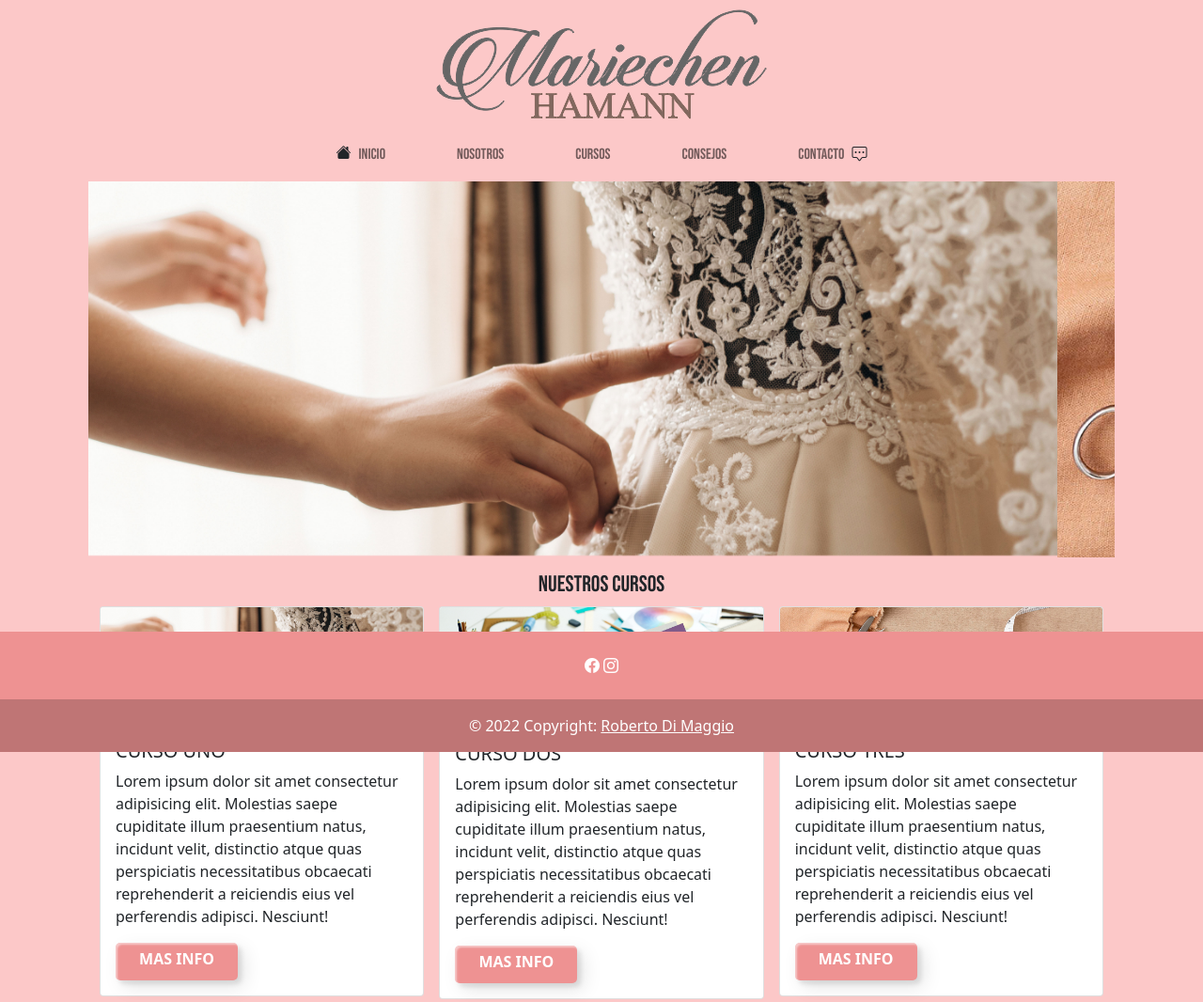
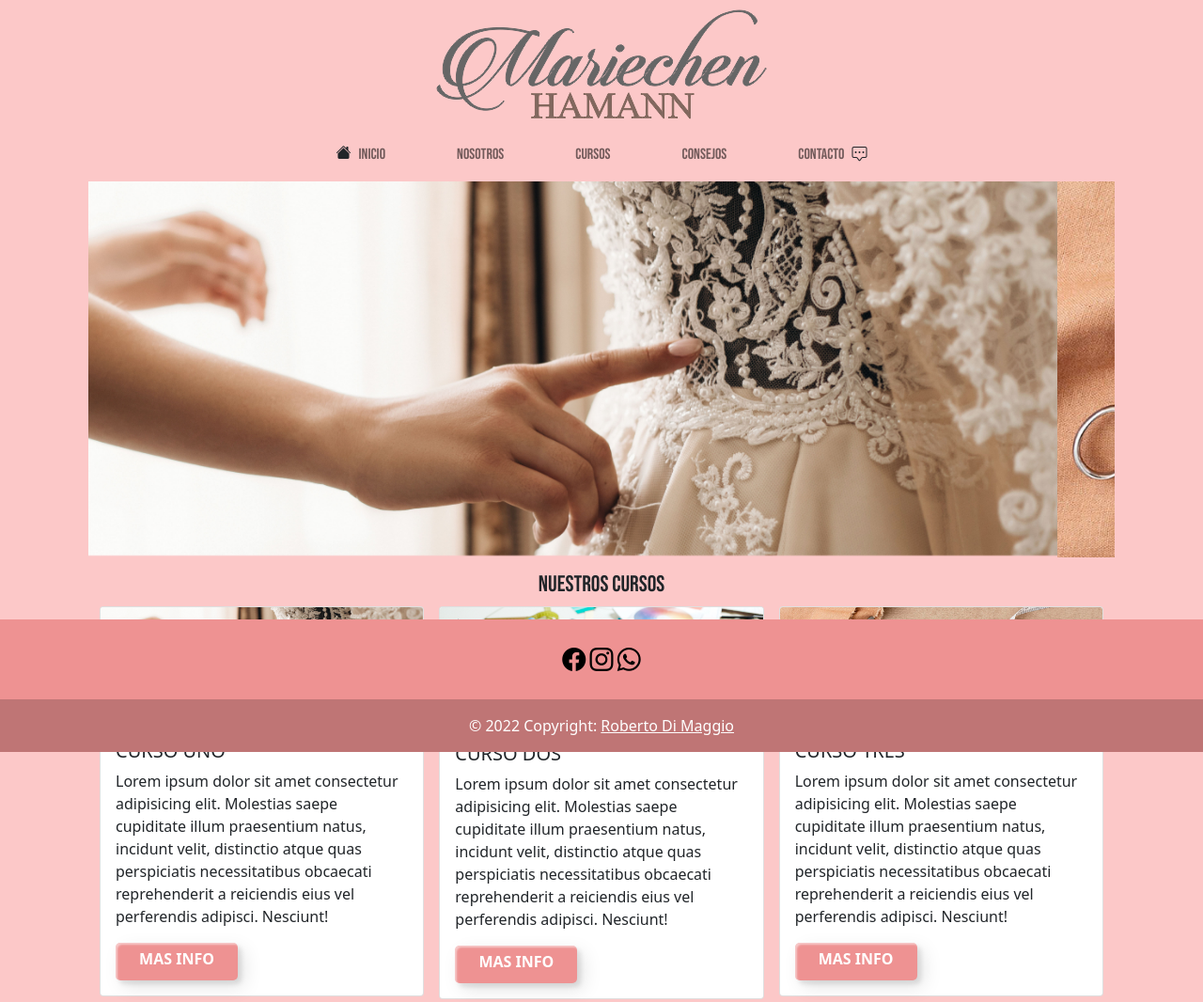
Before and after one commit to RDM81/MariechenHamann, a plain HTML site: page index.html in a window 1280 px wide. Shown: the top 1066 px of the page at 94% size. Drawn offline with nearby package versions, Linux system fonts and the light colour scheme.

Commit message:
4 subida

```diff
--- a/css/estilos.css
+++ b/css/estilos.css
@@ -121,3 +121,24 @@
   .css-button-shadow-border-sliding--rose:active {
     top: 2px;
   }
+
+.btn-wsp{
+    font-size: 25px;
+    color: black;
+}
+
+.btn-wsp:hover{
+    text-decoration: none;
+    color: pink;
+
+}
+
+.boton_face{
+    font-size: 25px;
+    color: black;
+}
+
+.boton_inst{
+    font-size: 25px;
+    color: black;
+}
--- a/index.html
+++ b/index.html
@@ -80,6 +80,7 @@
 <!--FIN CARRUCEL-->
 
 
+
 <!--CURSOS-->
 
 <div class="titulos" align="center">
@@ -148,11 +149,12 @@
         <section class="mb-4">
 
                 <!-- Facebook -->
-                <a><i class="bi bi-facebook"></i></a>
+                <a class="boton_face"><i class="bi bi-facebook"></i></a>
 
                 <!-- Instagram -->
-                <a><i class="bi bi-instagram"></i></a>
+                <a class="boton_inst"><i class="bi bi-instagram"></i></a>
 
+                <a href="https://api.whatsapp.com/send?phone=549376424409&text=hola%20sean%20bienvenidos" class="btn-wsp " target="_blank"><i class="bi bi-whatsapp boton_wsp"></i></a>
         </section>
 
     </div>
```
